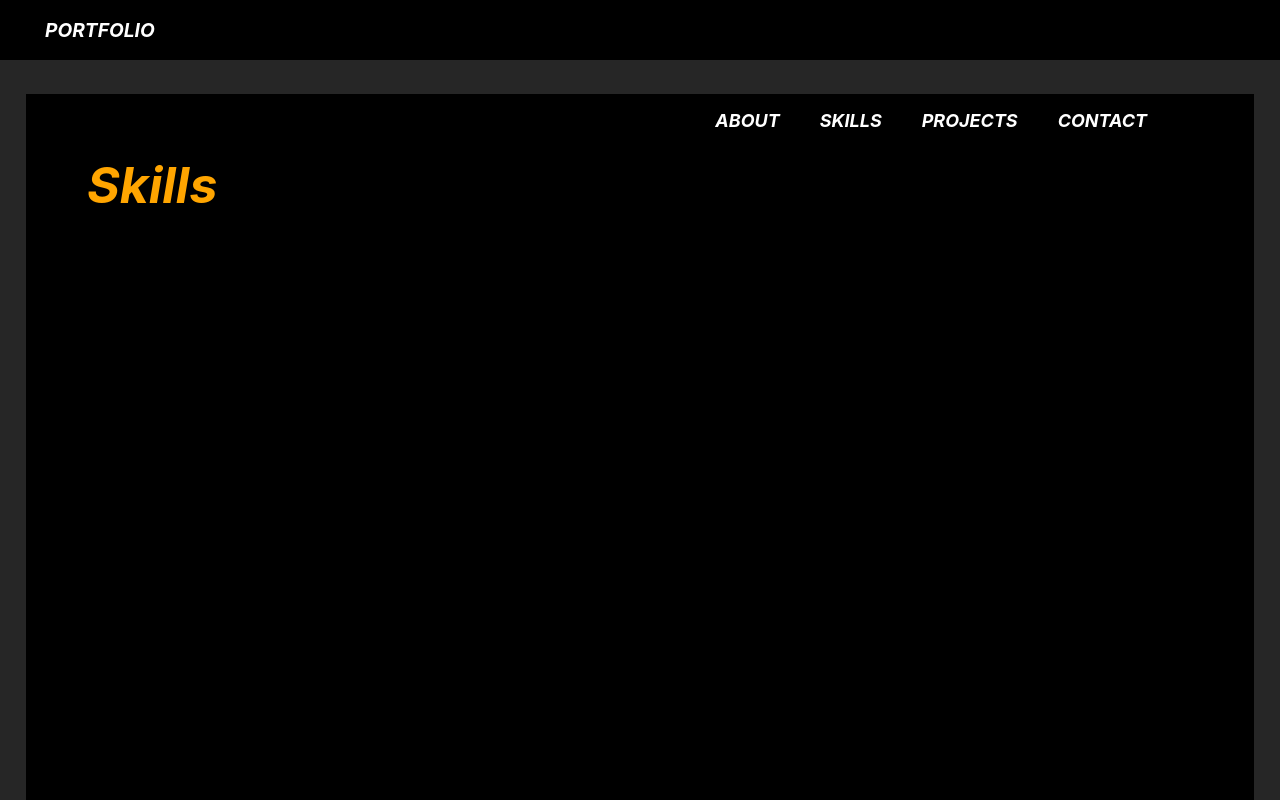
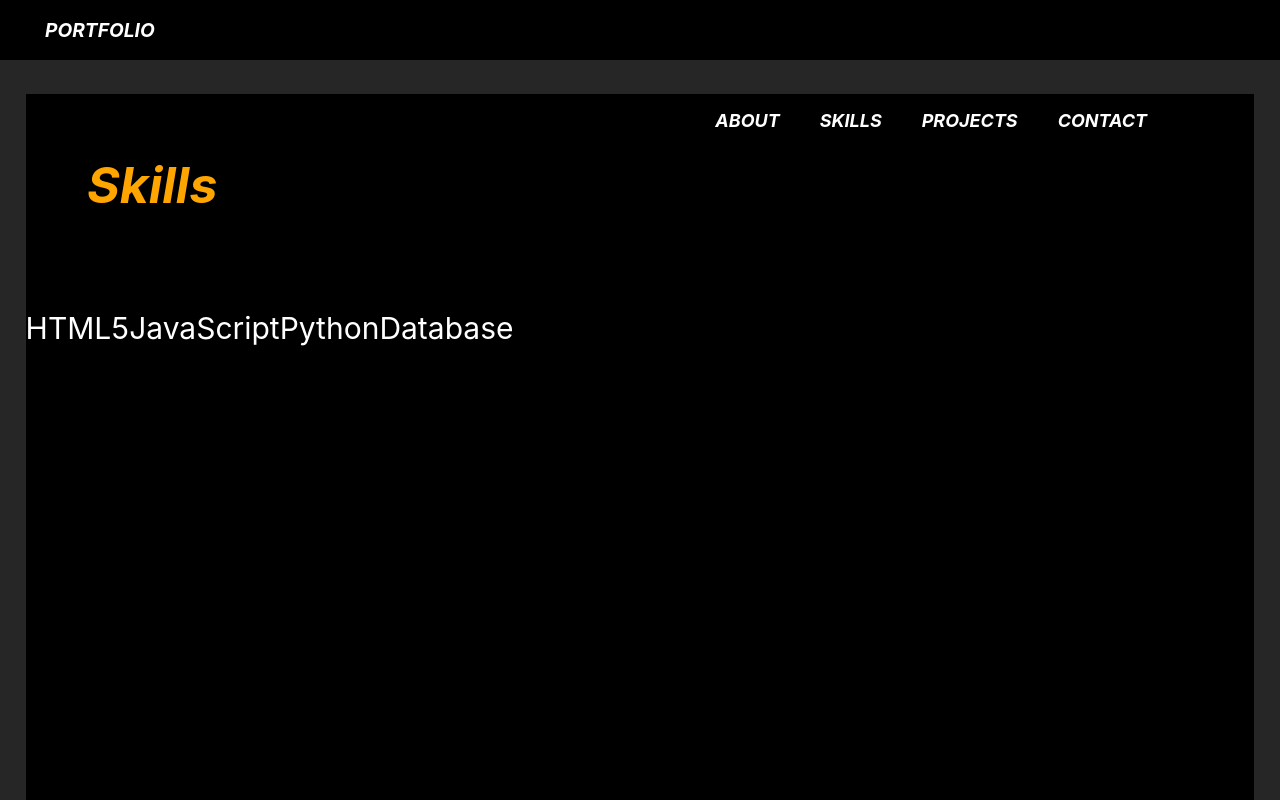
Before and after one commit to Danhayes3008/react-portfolio, a React (Create React App) app: page / in a window 1280 px wide. Shown: the top 800 px of the page. Built offline with nearby package versions, Linux system fonts and the light colour scheme.

Commit message:
rewrote my skills section to attempt to get the look i am after

```diff
--- a/src/components/skills/Skills.js
+++ b/src/components/skills/Skills.js
@@ -7,7 +7,16 @@
         <h1 className="Skills-title">Skills</h1>
       </div>
       <div className='skill'>
+        <span className='skills'>HTML5</span>
+        <span className='skills'>JavaScript</span>
+        <span className='skills'>Python</span>
+        <span className='skills'>Database</span>
       </div>
+      <div className='skill-sub-list'>
+          <p>HTML</p>
+          <p>CSS</p>
+          <p>SASS</p>
+        </div>
     </div>
   );
 };
```
